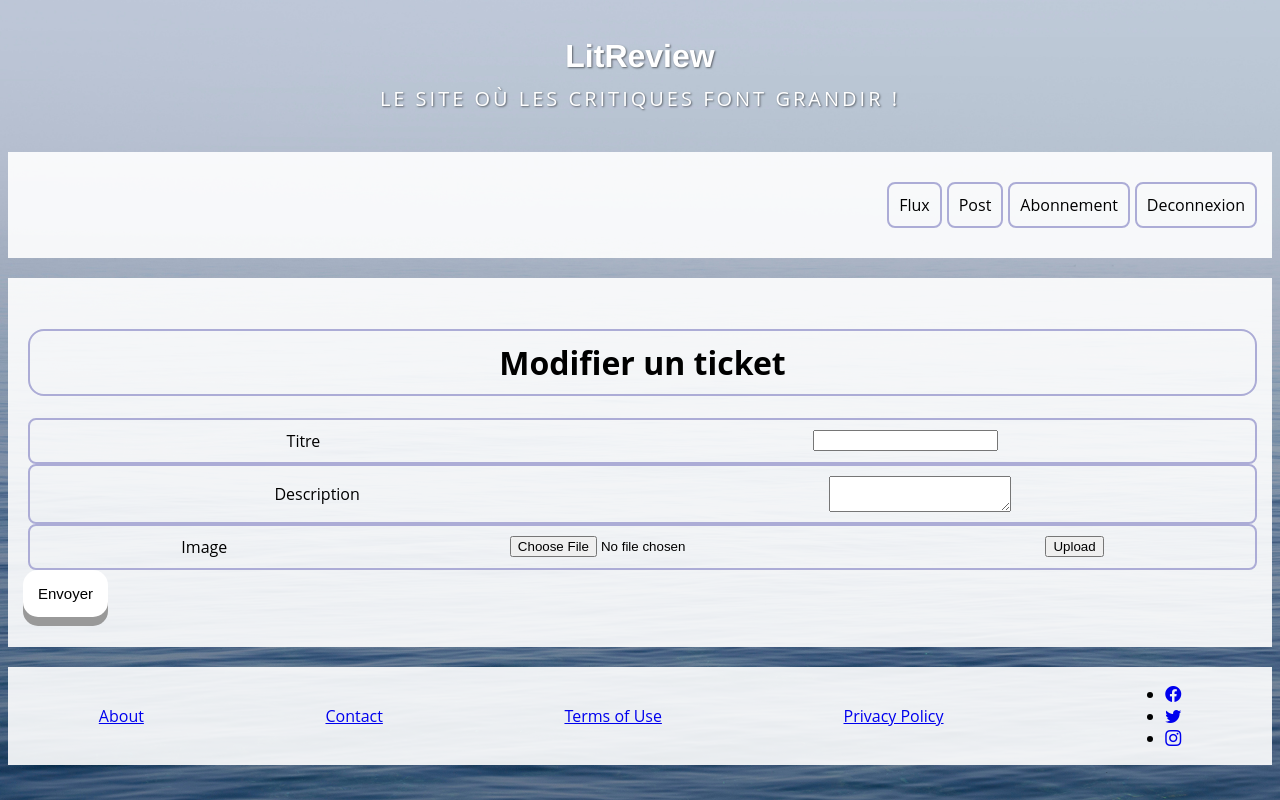
After one commit to Lazuli22/OC_V2_P9, a Django app: template review/templates/modify_post.html in a window 1280 px wide. The commit adds this page. Run offline with Django 3.2, Linux system fonts and the light colour scheme; the template is opened without the code that fills it, so the values that code supplies are empty, except form fields; tables that the repository leaves empty hold one stand-in row (values such as "Sample post"); form fields are guessed from the names that the template uses.

```diff
--- /dev/null
+++ b/review/templates/modify_post.html
@@ -0,0 +1,17 @@
+{% extends 'core/base.html' %} {% block menu%} {%include 'core/menu.html'%} {% endblock%} {% block content %}
+<H1>Modifier un ticket</H1>
+<form action="{% url 'create_ticket'%}" method="post" enctype="multipart/form-data">
+    {% csrf_token %}
+    <div class=" form-group ">
+        <label for="titre " class="control-label "> Titre</label> {{ ticket_form.ticket }}
+    </div>
+    <div class="form-group ">
+        <label for="description " class="control-label ">Description</label> {{ ticket_form.description }}
+    </div>
+    <div class="form-group ">
+        <label for="image " class="control-label ">Image  </label> {{ ticket_form.image }}
+        <button type="submit ">Upload</button>
+    </div>
+    <button type="submit " class="style-button ">Envoyer</button>
+</form>
+{% endblock%}
--- a/review/urls.py
+++ b/review/urls.py
@@ -2,5 +2,7 @@ from django.conf.urls import url
 from . import views
 
 urlpatterns = [
+    url('modify/(?P<post_id>.*)', views.modify_post, name="modify_post"),
+    url('delete/(?P<post_id>.*)', views.delete_post, name="delete_post"),
     url('', views.posts, name="posts"),
 ]
```
Also changed, not shown: review/templates/posts.html (+9 -1 lines), review/views.py (+28 -9 lines), media/images/fabien-olicard.jpeg (added), media/images/fabien-olicard_P2xs2G1.jpeg (added).
